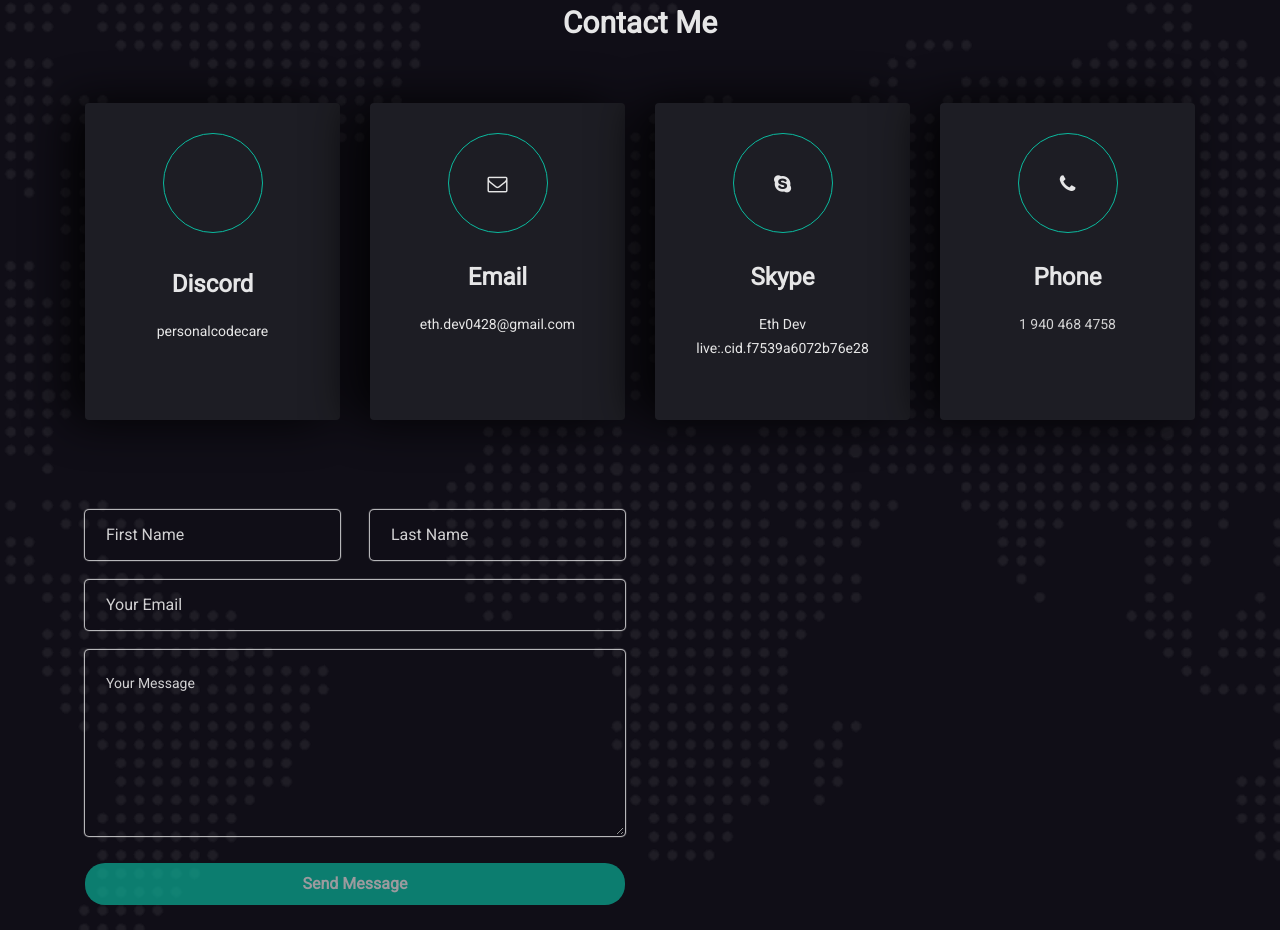
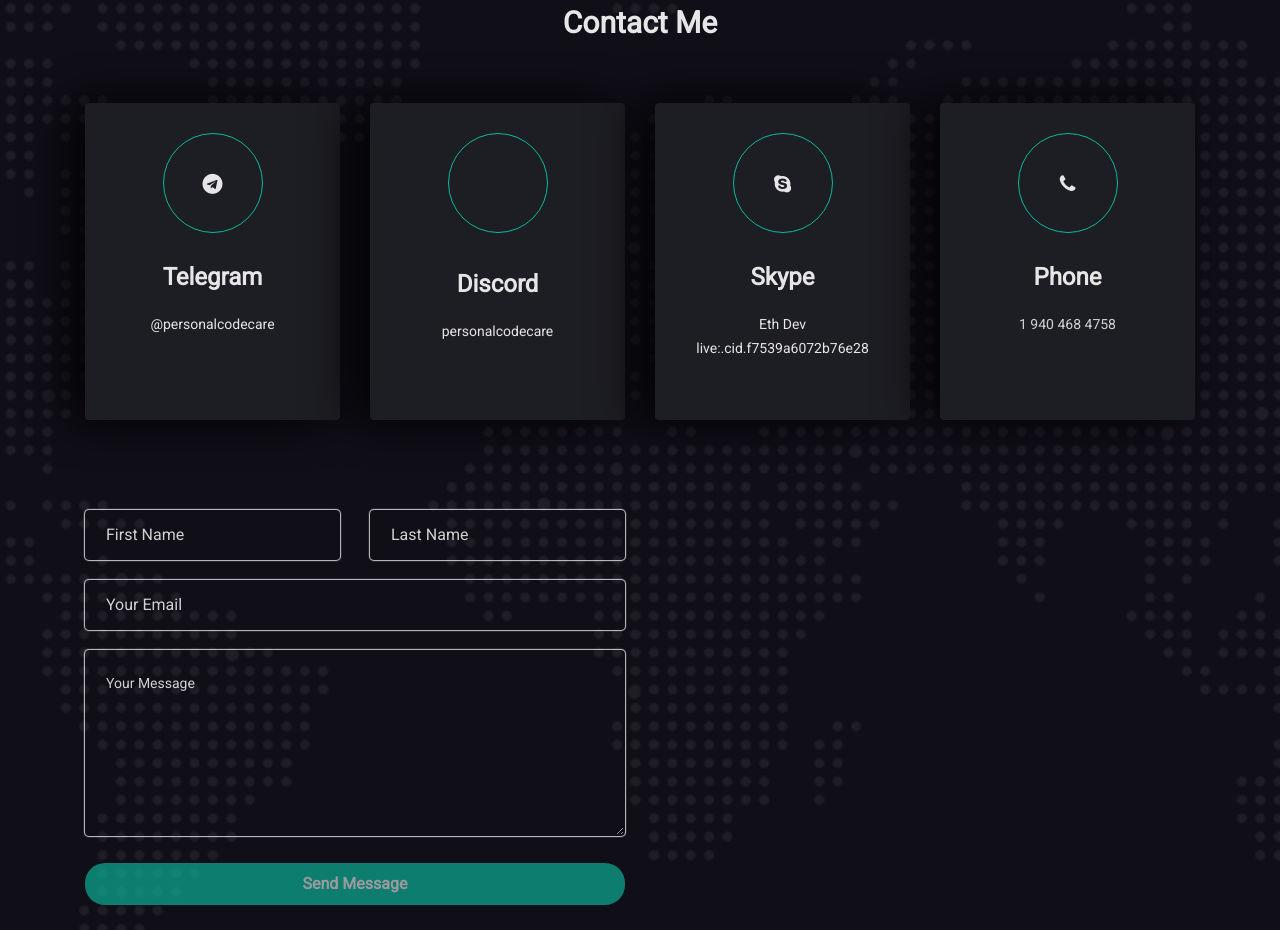
Before and after one commit to personalcodecare/personalcodecare.github.io, a plain HTML site: page index.html in a window 1280 px wide. Shown: the part 6719-7649 px from the top of the page. Drawn offline with Linux system fonts and the light colour scheme; some packages are replaced by stand-ins of ours.

Commit message:
feat: add TG

```diff
--- a/index.html
+++ b/index.html
@@ -718,24 +718,24 @@ presentation frameworks web application frameworks</li>
                                 <div class="col-sm-12 col-md-3">
                                     <div class="mh-address-footer-item dark-bg shadow-1 wow fadeInUp" style = "height:100%" data-wow-duration="0.8s" data-wow-delay="0.3s">
                                         <div class="each-icon">
-                                            <i class="fa fa-discord"></i>
+                                            <i class="fa fa-telegram"></i>
                                         </div>
                                         <div class="each-info">
-                                            <h4>Discord</h4>
-                                            <address>
-                                                personalcodecare <br>
-                                            </address>
+                                            <h4>Telegram</h4>
+
+                                                @personalcodecare <br>
+
                                         </div>
                                     </div>
                                 </div>
                                 <div class="col-sm-12 col-md-3">
                                     <div class="mh-address-footer-item dark-bg shadow-1 wow fadeInUp" style = "height:100%"  data-wow-duration="0.8s" data-wow-delay="0.5s">
                                         <div class="each-icon">
-                                            <i class="fa fa-envelope-o"></i>
+                                            <i class="fa fa-discord"></i>
                                         </div>
                                         <div class="each-info">
-                                            <h4>Email</h4>
-                                             eth.dev0428@gmail.com<br>
+                                            <h4>Discord</h4>
+                                            personalcodecare<br>
                                         </div>
                                     </div>
                                 </div>
```
